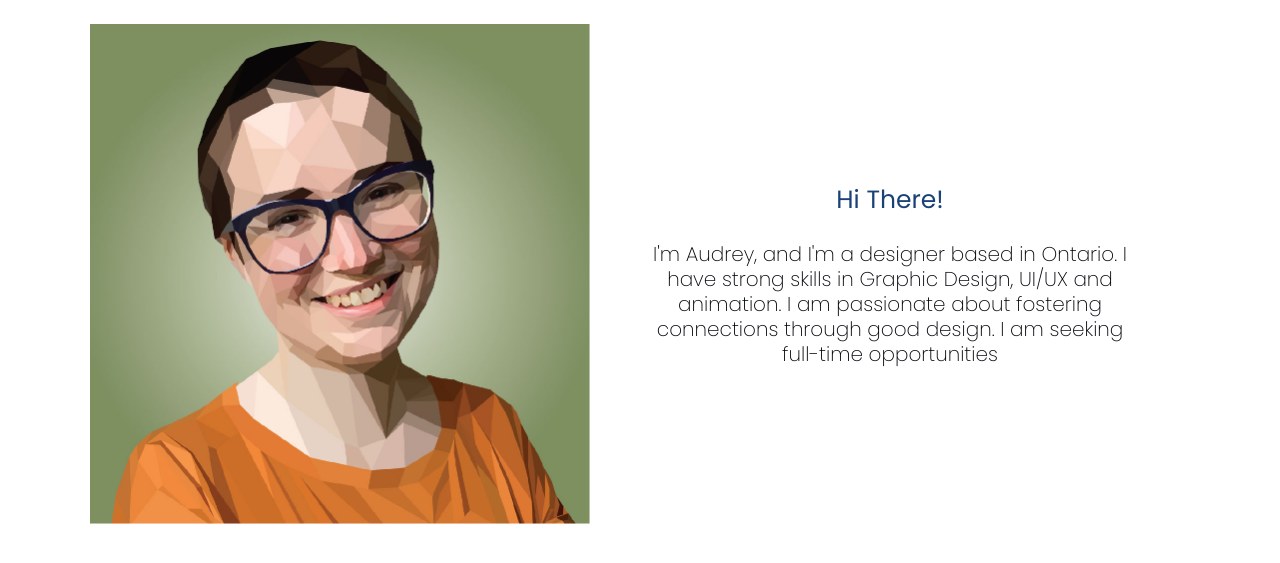
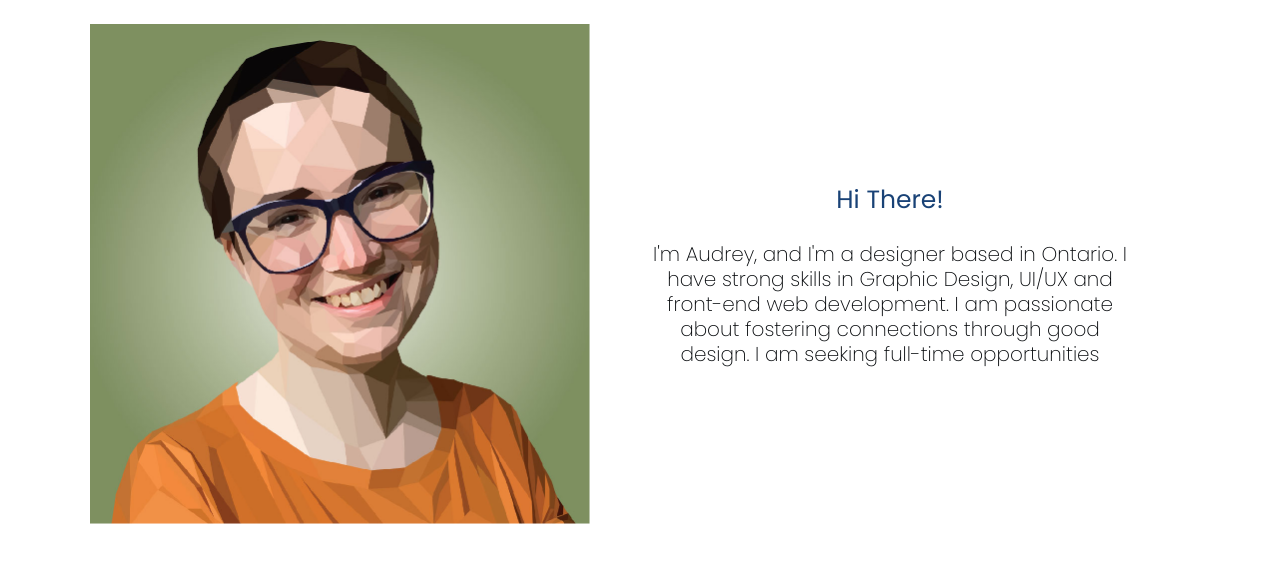
Before and after one commit to audcam/portfolio, a website: page about.html in a window 1280 px wide. Shown: the part 199-762 px from the top of the page. Drawn offline with nearby package versions, Linux system fonts and the light colour scheme.

Commit message:
Update about.html

```diff
--- a/about.html
+++ b/about.html
@@ -27,7 +27,7 @@
 				<img src="assets/photos of work/me/me_portrait.jpg" alt="self portrait"/>
 				<div>
 					<h4>Hi There!</h4>
-					<h3 id="bio">I'm Audrey, and I'm a designer based in Ontario. I have strong skills in Graphic Design, UI/UX and animation. I am passionate about fostering connections through good design. I am seeking full-time opportunities</h3>
+					<h3 id="bio">I'm Audrey, and I'm a designer based in Ontario. I have strong skills in Graphic Design, UI/UX and front-end web development. I am passionate about fostering connections through good design. I am seeking full-time opportunities</h3>
 				</div>
 			</div>
 		<main>
```
